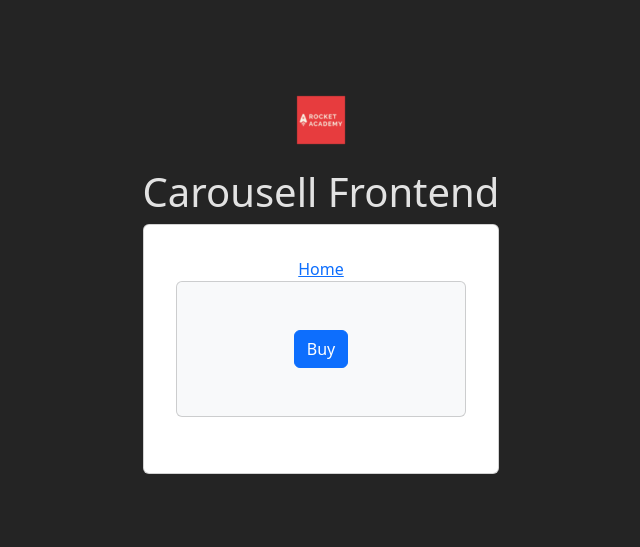
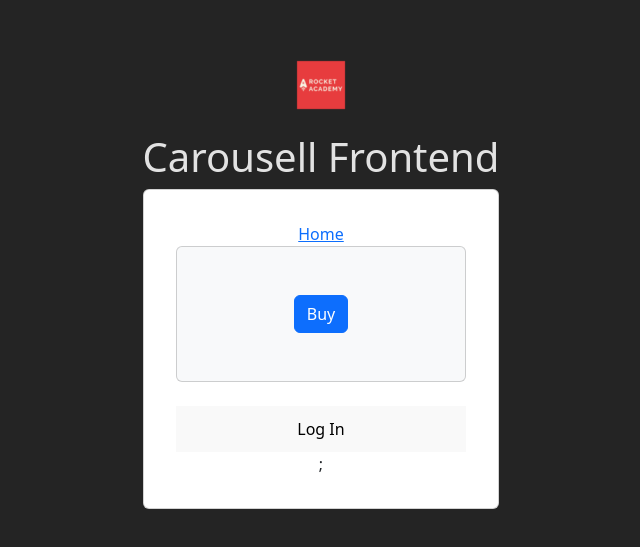
Before and after one commit to rocketacademy/carousell-frontend-3.2, a React (Vite) app: page /sightings/1 in a window 1280 px wide. Shown: the part 127-674 px from the top of the page, without its empty margins (319-959 px from the left). Built offline with nearby package versions, Linux system fonts and the light colour scheme.

Commit message:
Added Auth

```diff
--- a/package.json
+++ b/package.json
@@ -10,6 +10,7 @@
     "preview": "vite preview"
   },
   "dependencies": {
+    "@auth0/auth0-react": "^2.2.4",
     "axios": "^1.6.1",
     "bootstrap": "^5.3.2",
     "react": "^18.2.0",
--- a/src/App.jsx
+++ b/src/App.jsx
@@ -1,8 +1,11 @@
 import logo from "/logo.png";
 import "./App.css";
 import { Outlet } from "react-router-dom";
+import { useAuth0 } from "@auth0/auth0-react";
 
 function App() {
+  const { loginWithRedirect } = useAuth0();
+
   return (
     <>
       <img src={logo} className="logo react" alt="React logo" />
@@ -10,6 +13,7 @@
       <h1>Carousell Frontend</h1>
       <div className="card">
         <Outlet />
+        <button onClick={() => loginWithRedirect()}>Log In</button>;
       </div>
     </>
   );
--- a/src/Components/Home.jsx
+++ b/src/Components/Home.jsx
@@ -1,5 +1,4 @@
 import { Link } from "react-router-dom";
-
 import ListingPreviewList from "./ListingPreviewList";
 
 const Home = () => {
--- a/src/Components/Listing.jsx
+++ b/src/Components/Listing.jsx
@@ -3,12 +3,18 @@
 import { Link, useParams } from "react-router-dom";
 import Button from "react-bootstrap/Button";
 import Card from "react-bootstrap/Card";
+import { useAuth0 } from "@auth0/auth0-react";
 
 import { BACKEND_URL } from "../../constants.jsx";
 
 const Listing = () => {
   const [listingId, setListingId] = useState();
   const [listing, setListing] = useState({});
+  const [email, setEmail] = useState("");
+  const [accessToken, setAccessToken] = useState("");
+
+  const { loginWithRedirect, isAuthenticated, user, getAccessTokenSilently } =
+    useAuth0();
 
   useEffect(() => {
     // If there is a listingId, retrieve the listing data
@@ -37,9 +43,30 @@
   }
 
   const handleClick = () => {
-    axios.put(`${BACKEND_URL}/listings/${listingId}`).then((response) => {
-      setListing(response.data);
-    });
+    if (!isAuthenticated) {
+      loginWithRedirect();
+    } else {
+      setEmail(user.email);
+      let token = getAccessTokenSilently();
+      setAccessToken(token);
+      console.log("token", token);
+
+      axios
+        .put(
+          `${BACKEND_URL}/listings/${listingId}`,
+          {
+            email,
+          },
+          {
+            headers: {
+              Authorization: `Bearer ${accessToken}`,
+            },
+          }
+        )
+        .then((response) => {
+          setListing(response.data);
+        });
+    }
   };
 
   return (
--- a/src/Components/NewListingForm.jsx
+++ b/src/Components/NewListingForm.jsx
@@ -3,6 +3,7 @@
 import Button from "react-bootstrap/Button";
 import Form from "react-bootstrap/Form";
 import { useNavigate } from "react-router-dom";
+import { useAuth0 } from "@auth0/auth0-react";
 
 import { BACKEND_URL } from "../../constants";
 
@@ -13,7 +14,13 @@
   const [price, setPrice] = useState("");
   const [description, setDescription] = useState("");
   const [shippingDetails, setShippingDetails] = useState("");
+  const [email, setEmail] = useState("");
+  const [accessToken, setAccessToken] = useState("");
+
   const navigate = useNavigate();
+
+  const { loginWithRedirect, isAuthenticated, user, getAccessTokenSilently } =
+    useAuth0();
 
   const handleChange = (event) => {
     switch (event.target.name) {
@@ -45,14 +52,23 @@
 
     // Send request to create new listing in backend
     axios
-      .post(`${BACKEND_URL}/listings`, {
+      .post(
+        `${BACKEND_URL}/listings`,
+        {
           title,
           category,
           condition,
           price,
           description,
           shippingDetails,
-      })
+          email,
+        },
+        {
+          headers: {
+            Authorization: `Bearer ${accessToken}`,
+          },
+        }
+      )
       .then((res) => {
         // Clear form state
         setTitle("");
@@ -66,6 +82,18 @@
         navigate(`/listings/${res.data.id}`);
       });
   };
+
+  useEffect(() => {
+    //if user not authenticated, prompt them to authenticate
+    if (!isAuthenticated) {
+      loginWithRedirect();
+    } else {
+      setEmail(user.email);
+      let token = getAccessTokenSilently();
+      setAccessToken(token);
+      console.log("token", token);
+    }
+  }, []);
 
   return (
     <Form onSubmit={handleSubmit}>
--- a/src/main.jsx
+++ b/src/main.jsx
@@ -2,6 +2,7 @@
 import App from "./App.jsx";
 import "./index.css";
 import "bootstrap/dist/css/bootstrap.min.css";
+import { Auth0Provider } from "@auth0/auth0-react";
 
 import {
   createBrowserRouter,
@@ -30,5 +31,15 @@
 );
 
 ReactDOM.createRoot(document.getElementById("root")).render(
-  <RouterProvider router={router} />
+  <Auth0Provider
+    domain="dev-nyqm348xxddvzu2e.us.auth0.com"
+    clientId="lSm1ituIdxUacwkbsd335QxnqRsXu4GX"
+    authorizationParams={{
+      redirect_uri: window.location.origin,
+      audience: "https://dev-nyqm348xxddvzu2e.us.auth0.com/api/v2/",
+      scope: "read:current_user update:current_user_metadata",
+    }}
+  >
+    <RouterProvider router={router} />
+  </Auth0Provider>
 );
```
Also changed, not shown: 1 other file (tests, documents, lock files or other folders). Lines whose indentation alone changed are shown as unchanged.
